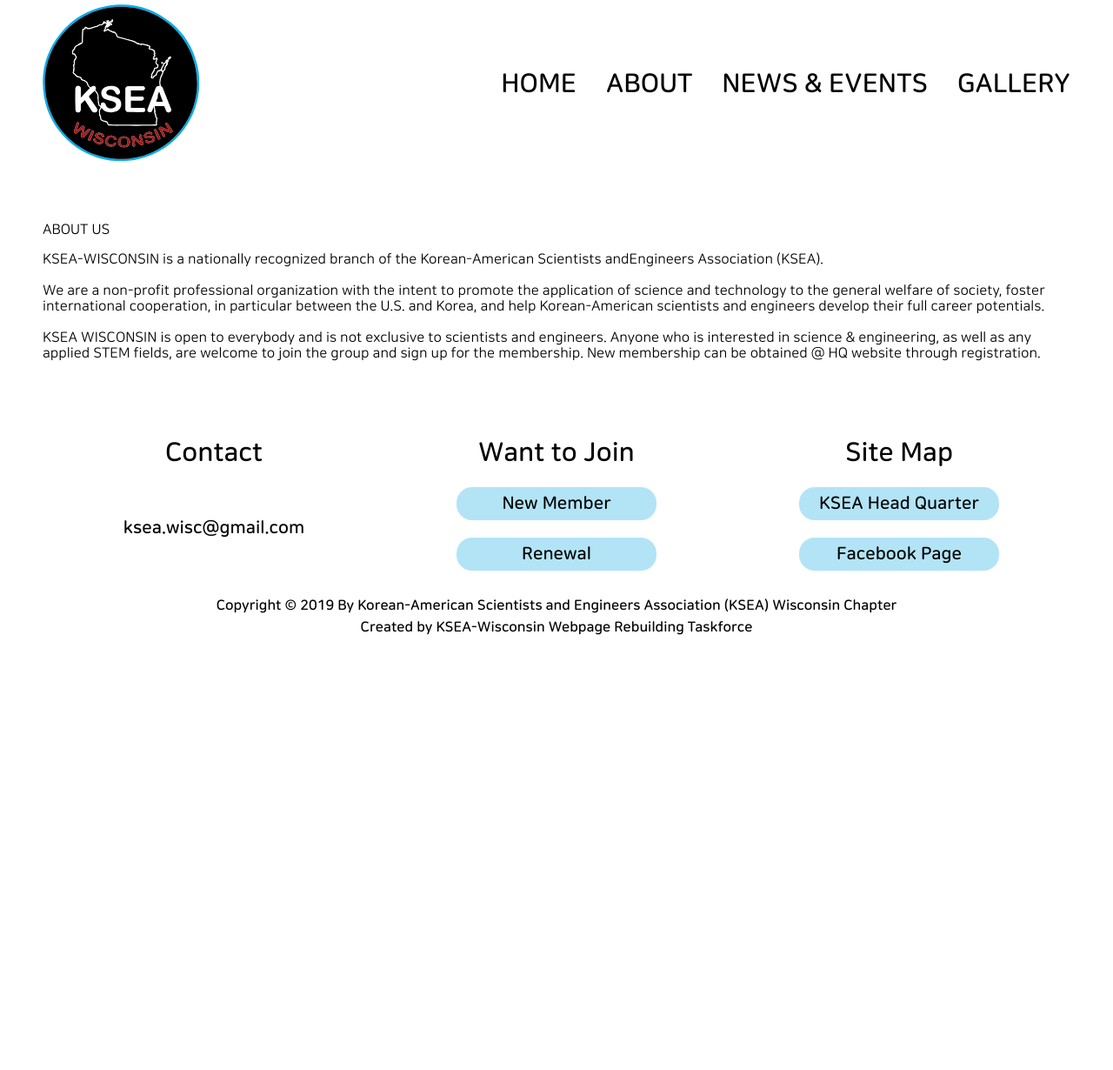
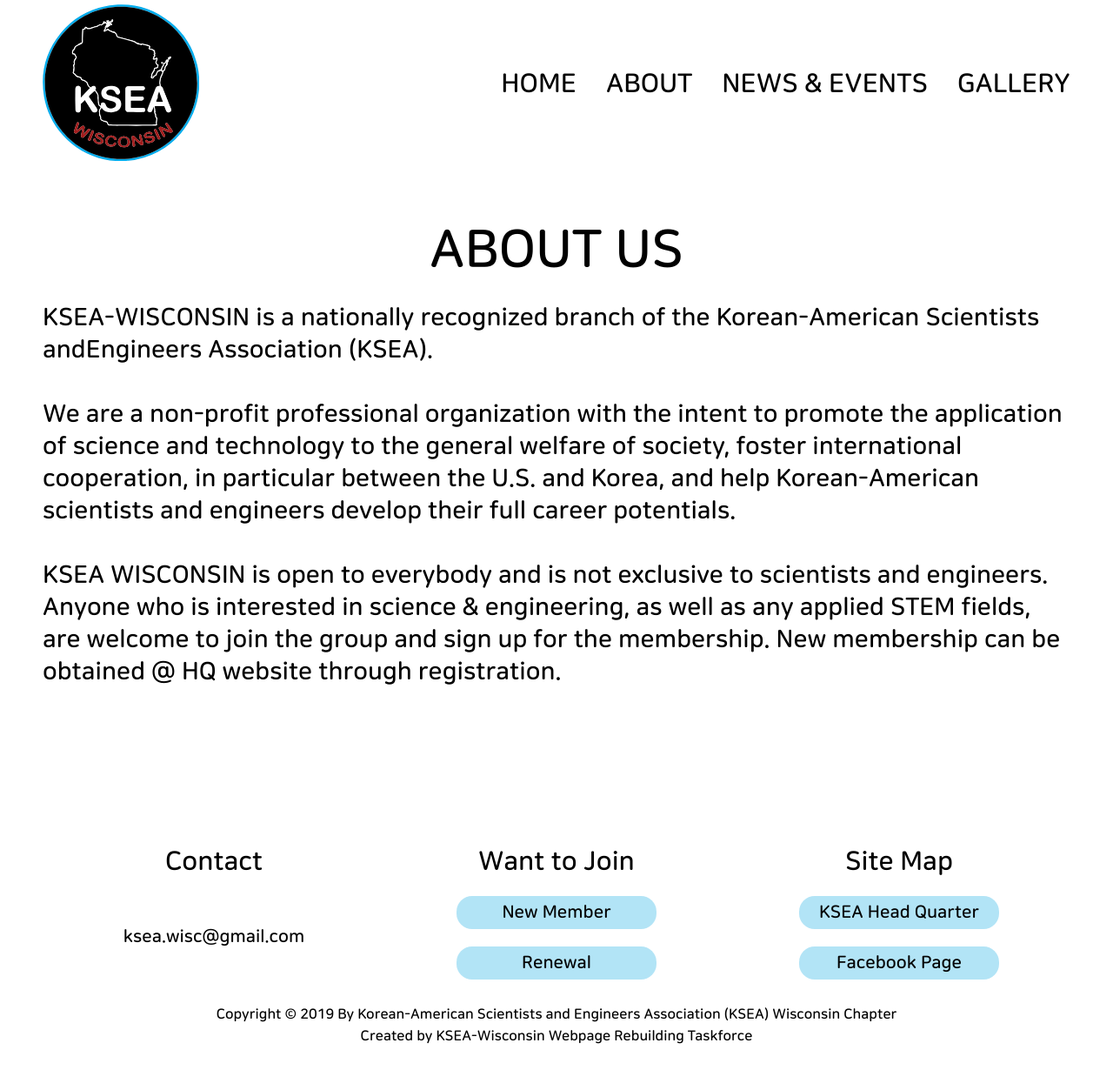
Before and after one commit to KSEAWisconsin/kseawisconsin.github.io, a Jekyll site: the page built from about.html, in a window 1280 px wide. Shown: the whole page at 87% size. Built offline with Jekyll 4.4.1, drawn with Linux system fonts in a browser that asks for light colours; before the commit the page ends 900 px from its top, so only the background shows below that.

Commit message:
KSEAWeb.scss

```diff
--- a/_sass/KSEAWeb.scss
+++ b/_sass/KSEAWeb.scss
@@ -297,3 +297,86 @@
     }
   }
 }
+
+.about {
+  //for Desktop NEWS & EVENTS
+  font-weight: 700;
+
+  a {
+    color: #000000;
+    text-decoration: none;
+  }
+
+  .greeting {
+    text-align: center;
+
+    #english {
+      @media screen and (min-width: 1142px){
+        font-size: 60px;
+      }
+      margin-bottom: 24px;
+      margin-top: 61px;
+    }
+
+    #description {
+      text-align: left;
+      @media screen and (min-width: 1142px){
+        font-size: 28px;
+        line-height: 37px;
+      }
+      margin-bottom: 75px;
+      margin-top: 0px;
+    }
+  }
+
+  .upcomming_events {
+
+    .grid_wrapper {
+      display: grid;
+      grid-template-columns: 50% 50%;
+      column-gap: 18px;
+      row-gap: 22px;
+
+      .event-wrapper {
+        height: 244px;
+        background-color: #B2E4F6;
+
+        .event_name {
+          margin-top: 25px;
+          margin-bottom: 20px;
+          text-align: center;
+          font-size: 30px;
+        }
+
+        .detail {
+          margin-left: 20px;
+          margin-top: 10px;
+          margin-bottom: 30px;
+          font-size: 25px;
+        }
+
+        .round-button {
+          text-align: center;
+          font-size: 20px;
+          margin-top: 30px;
+          margin-bottom: 29px;
+          margin-left: 182px;
+          padding-top: 5px;
+          padding-bottom: 5px;
+          padding-left: 26px;
+          padding-right: 24px;
+          width: 218px;
+          height: 36px;
+          background-color: #ffffff;
+          border-radius: 18px;
+          color: #000000;
+        }
+      }
+    }
+
+    #more_event {
+      text-align: center;
+      font-size: 30px;
+    }
+  }
+}
```
